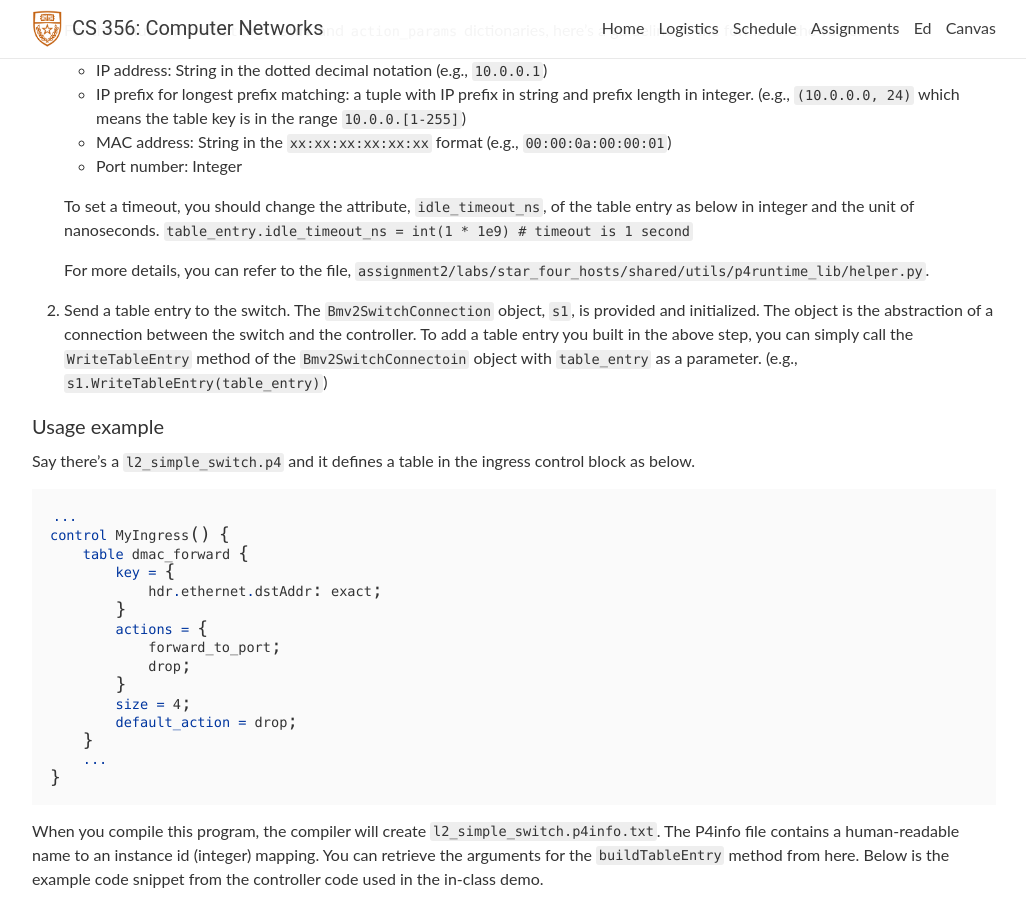
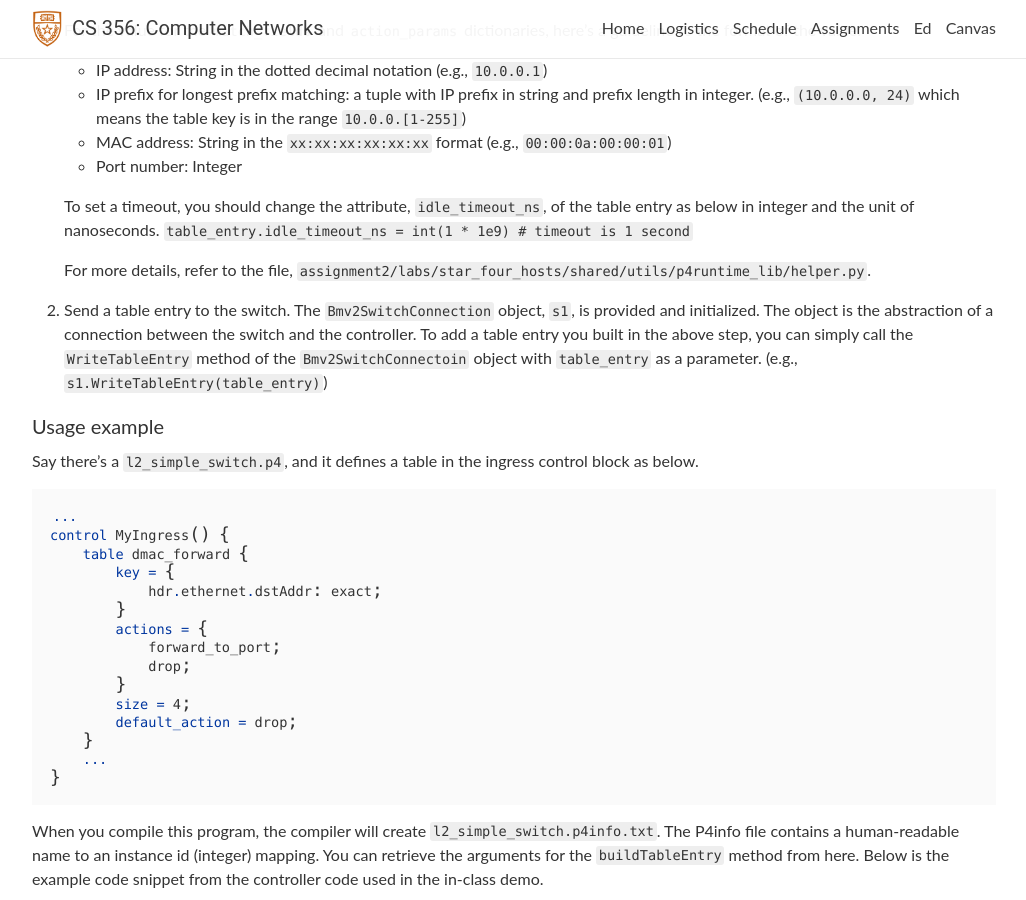
Before and after one commit to utcs356/sp25, a Jekyll site: the page built from _pages/2_p4_switch_router.md, in a window 1280 px wide and 900 px high, scrolled down 4380 px. Shown: the whole window, without its empty margins (126-1152 px from the left). Built offline with Jekyll 4.4.1, drawn with Linux system fonts in a browser that asks for light colours; nearby versions of some CDN libraries; comment, search, counter and statistics services are not loaded.

Commit message:
Update 2_p4_switch_router.md

````diff
--- a/_pages/2_p4_switch_router.md
+++ b/_pages/2_p4_switch_router.md
@@ -257,14 +257,14 @@ The naming format for the file is `assign2_groupX.[tar.gz/zip]`.
     To set a timeout, you should change the attribute, `idle_timeout_ns`, of the table entry as below in integer and the unit of nanoseconds.
     `table_entry.idle_timeout_ns = int(1 * 1e9) # timeout is 1 second`
 
-    For more details, you can refer to the file, `assignment2/labs/star_four_hosts/shared/utils/p4runtime_lib/helper.py`.
+    For more details, refer to the file, `assignment2/labs/star_four_hosts/shared/utils/p4runtime_lib/helper.py`.
 
 2. Send a table entry to the switch.
     The `Bmv2SwitchConnection` object, `s1`, is provided and initialized. The object is the abstraction of a connection between the switch and the controller.
     To add a table entry you built in the above step, you can simply call the `WriteTableEntry` method of the `Bmv2SwitchConnectoin` object with `table_entry` as a parameter. (e.g., `s1.WriteTableEntry(table_entry)`)
 
 #### Usage example
-Say there's a `l2_simple_switch.p4` and it defines a table in the ingress control block as below.
+Say there's a `l2_simple_switch.p4`, and it defines a table in the ingress control block as below.
 ```p4
 ...
 control MyIngress() {
````
Also changed, not shown: other parts of _pages/2_p4_switch_router.md (+2 -2 lines).
